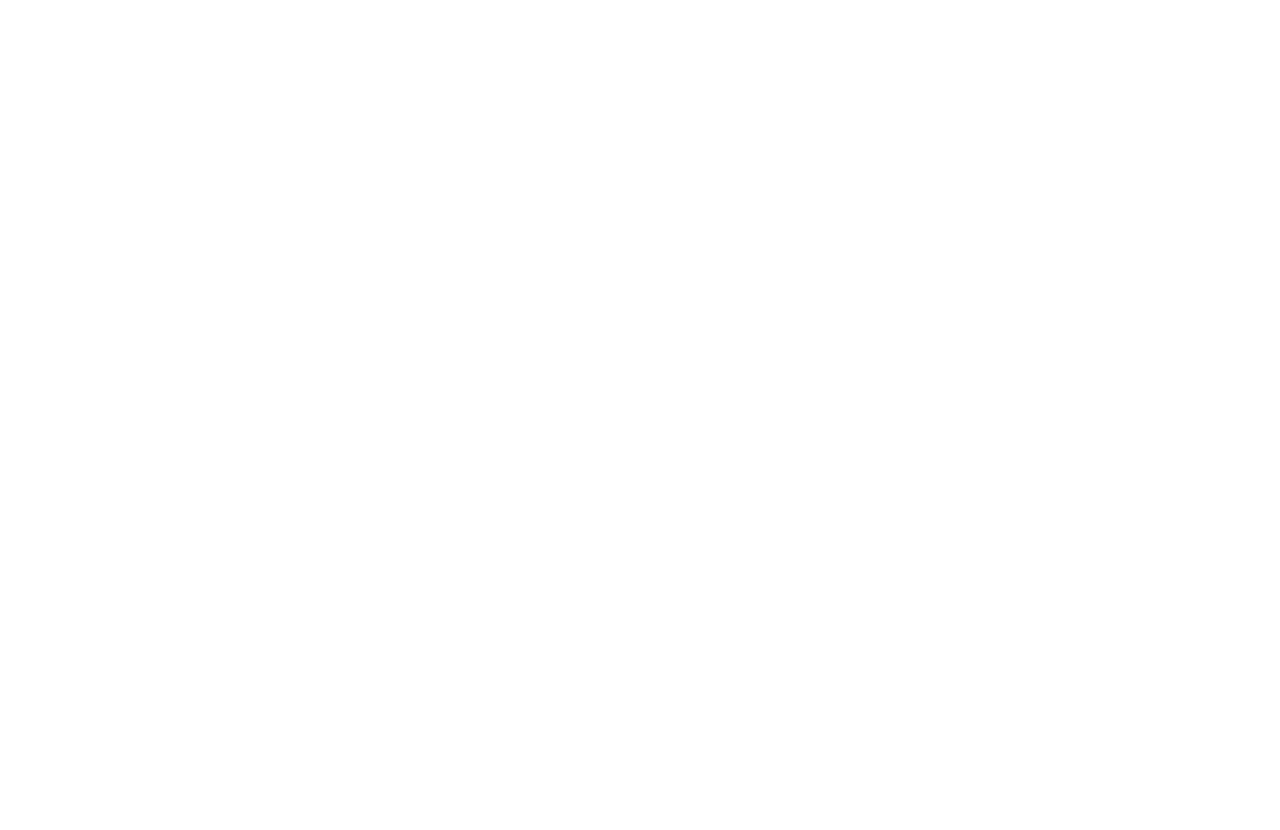
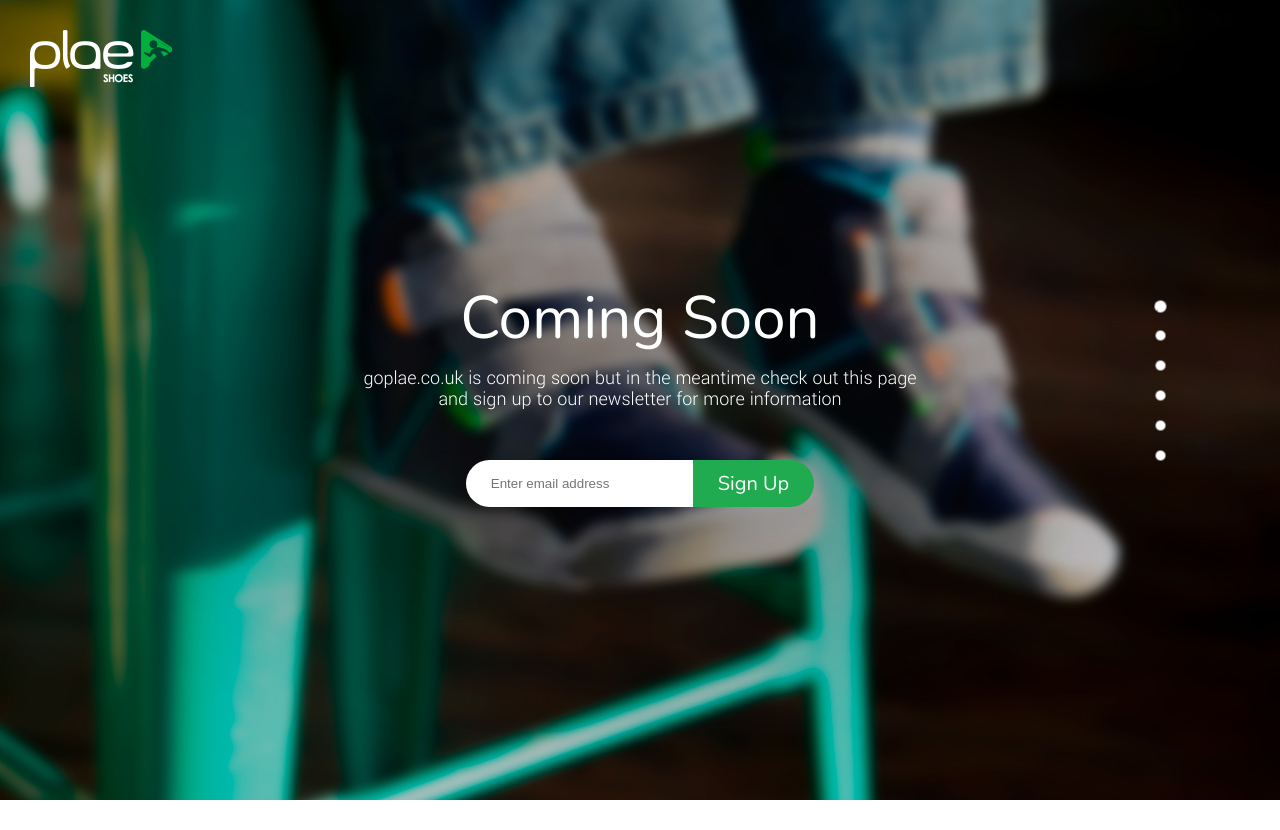
Before and after one commit to LevchenkoAnton/plae, a website: page index.html in a window 1280 px wide. Before the commit the page ends 800 px from the top, so only its background shows below. Drawn offline with nearby package versions, Linux system fonts and the light colour scheme; a web font is replaced by a local one.

Commit message:
header was done

```diff
--- a/index.html
+++ b/index.html
@@ -4,12 +4,85 @@
     <meta charset="UTF-8">
     <meta name="viewport" content="width=device-width, initial-scale=1">
     <title>Plae Shoes</title>
+    <link href="https://fonts.googleapis.com/css?family=Nunito:300,400|Yantramanav:100,300,400" rel="stylesheet">
     <link rel="stylesheet" href="slick/slick.min.css">
     <link rel="stylesheet" href="slick/slick-theme.min.css">
-    <link rel="stylesheet" href="css/style.min.css">
+    <link rel="stylesheet" href="css/style.css">
 </head>
 <body>
-
+    <header class="header">
+        <div class="header__wrapper">
+            <img src="img/icons/logo.png" alt="Plae Shoes" class="logo">
+            <div class="header__slider">
+                <div class="header__slider-item">
+                    <h1 class="header__title">Coming Soon</h1>
+                    <p class="header__description">
+                        goplae.co.uk is coming soon but in the meantime check out this page <br>
+                        and sign up to our newsletter for more information
+                    </p>
+                    <form action="#" class="header__form">
+                        <input type="text" class="header__input" placeholder="Enter email address">
+                        <button type="submit" class="header__btn">Sign Up</button>
+                    </form>
+                </div><!--slider-item-->
+                <div class="header__slider-item">
+                    <h1 class="header__title">Coming Soon</h1>
+                    <p class="header__description">
+                        goplae.co.uk is coming soon but in the meantime check out this page <br>
+                        and sign up to our newsletter for more information
+                    </p>
+                    <form action="#" class="header__form">
+                        <input type="text" class="header__input" placeholder="Enter email address">
+                        <button type="submit" class="header__btn">Sign Up</button>
+                    </form>
+                </div><!--slider-item-->
+                <div class="header__slider-item">
+                    <h1 class="header__title">Coming Soon</h1>
+                    <p class="header__description">
+                        goplae.co.uk is coming soon but in the meantime check out this page <br>
+                        and sign up to our newsletter for more information
+                    </p>
+                    <form action="#" class="header__form">
+                        <input type="text" class="header__input" placeholder="Enter email address">
+                        <button type="submit" class="header__btn">Sign Up</button>
+                    </form>
+                </div><!--slider-item-->
+                <div class="header__slider-item">
+                    <h1 class="header__title">Coming Soon</h1>
+                    <p class="header__description">
+                        goplae.co.uk is coming soon but in the meantime check out this page <br>
+                        and sign up to our newsletter for more information
+                    </p>
+                    <form action="#" class="header__form">
+                        <input type="text" class="header__input" placeholder="Enter email address">
+                        <button type="submit" class="header__btn">Sign Up</button>
+                    </form>
+                </div><!--slider-item-->
+                <div class="header__slider-item">
+                    <h1 class="header__title">Coming Soon</h1>
+                    <p class="header__description">
+                        goplae.co.uk is coming soon but in the meantime check out this page <br>
+                        and sign up to our newsletter for more information
+                    </p>
+                    <form action="#" class="header__form">
+                        <input type="text" class="header__input" placeholder="Enter email address">
+                        <button type="submit" class="header__btn">Sign Up</button>
+                    </form>
+                </div><!--slider-item-->
+                <div class="header__slider-item">
+                    <h1 class="header__title">Coming Soon</h1>
+                    <p class="header__description">
+                        goplae.co.uk is coming soon but in the meantime check out this page <br>
+                        and sign up to our newsletter for more information
+                    </p>
+                    <form action="#" class="header__form">
+                        <input type="text" class="header__input" placeholder="Enter email address">
+                        <button type="submit" class="header__btn">Sign Up</button>
+                    </form>
+                </div><!--slider-item-->
+            </div><!--slider-->
+        </div>
+    </header>
 
 
     <script src="js/jquery-3.3.1.min.js"></script>
--- a/js/main.js
+++ b/js/main.js
@@ -0,0 +1,6 @@
+$(document).ready(function(){
+    $('.header__slider').slick({
+        dots: true,
+        arrows: false
+});
+});
--- /dev/null
+++ b/less/blocks/header.less
@@ -0,0 +1,81 @@
+.header {
+  background: url("../img/main-bg.jpg") no-repeat center center;
+  background-size: cover;
+
+  &__wrapper {
+    position: relative;
+    max-width: 1280px;
+    margin: 0 auto;
+    color: @header-text-color;
+  }
+
+  &__slider &__slider-item {
+    display: flex;
+    flex-direction: column;
+    justify-content: center;
+    align-items: center;
+    min-height: 800px;
+    text-align: center;
+  }
+
+  &__title {
+    margin: 0;
+    margin-bottom: 25px;
+    .base-title;
+    line-height: 50px;
+    font-size: 60px;
+  }
+
+  &__description {
+    margin: 0;
+    margin-bottom: 50px;
+    font-size: 20px;
+    font-weight: 300;
+  }
+
+  &__form {
+    display: flex;
+  }
+
+  &__input {
+    padding: 15px 25px;
+    border: none;
+    border-bottom-left-radius: 25px;
+    border-top-left-radius: 25px;
+  }
+
+  &__btn {
+    padding: 10px 25px;
+    .base-title;
+    font-size: 20px;
+    font-weight: 400;
+    color: @header-text-color;
+    border: none;
+    border-bottom-right-radius: 25px;
+    border-top-right-radius: 25px;
+    background: @btn-bg;
+  }
+}
+
+.slick-slider {
+
+  .slick-dots {
+    bottom: 50%;
+    right: 30px;
+    width: auto;
+    transform: rotateZ(90deg);
+  }
+
+  .slick-dots li button {
+    width: 8px;
+    height: 8px;
+    border-radius: 50%;
+    background: @base-bg;
+  }
+
+  .slick-dots .slick-active button {
+    width: 12px;
+    height: 12px;
+    background: @base-bg;
+  }
+}
--- /dev/null
+++ b/less/blocks/logo.less
@@ -0,0 +1,7 @@
+.logo {
+  position: absolute;
+  left: 30px;
+  top: 30px;
+  display: block;
+
+}
--- a/less/scaffolding.less
+++ b/less/scaffolding.less
@@ -4,7 +4,9 @@
   margin: 0;
   padding: 0;
 
+  .base-text;
   line-height: 21px;
   box-sizing: border-box;
   font-size: 14px;
+  color: @base-text-color;
 }
--- a/less/style.less
+++ b/less/style.less
@@ -1,2 +1,4 @@
 @import "variables";
 @import "scaffolding";
+@import "blocks/header";
+@import "blocks/logo";
--- a/less/variables.less
+++ b/less/variables.less
@@ -1,4 +1,17 @@
 /* fonts files */
+.base-text {
+  font-family: 'Yantramanav', sans-serif;
+  font-weight: 100;
+}
+
+.base-title {
+  font-family: 'Nunito', sans-serif;
+  font-weight: 300;
+}
 
 
 /*colors*/
+@base-text-color: #000;
+@header-text-color: #fff;
+@base-bg: #fff;
+@btn-bg: #20ab50;
```
Also changed, not shown: css/style.css, css/style.min.css, img/about-img.jpg (added), img/camile-shoes-img.jpg (added), img/charlie-img.jpg (added), img/edie-img.jpg (added), img/emme-shoes-img.jpg (added), img/icons/logo.png (added), img/main-bg.jpg (added), img/max-shoes-img.jpg (added), img/nat-shoes-img.jpg (added), img/noel-shoes-img.jpg (added), img/roan-shoes-img.jpg (added), img/ty-shoes-img.jpg (added).
